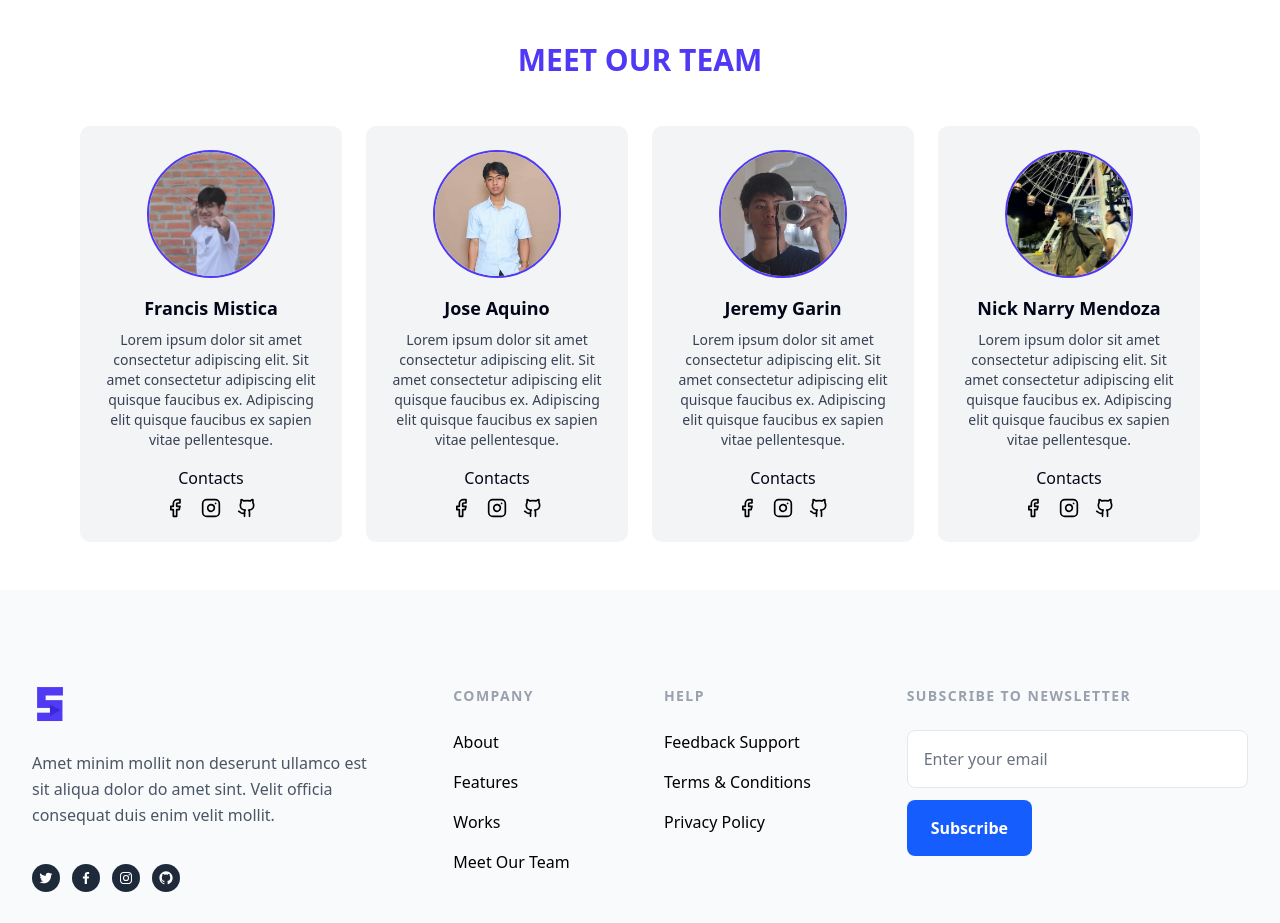
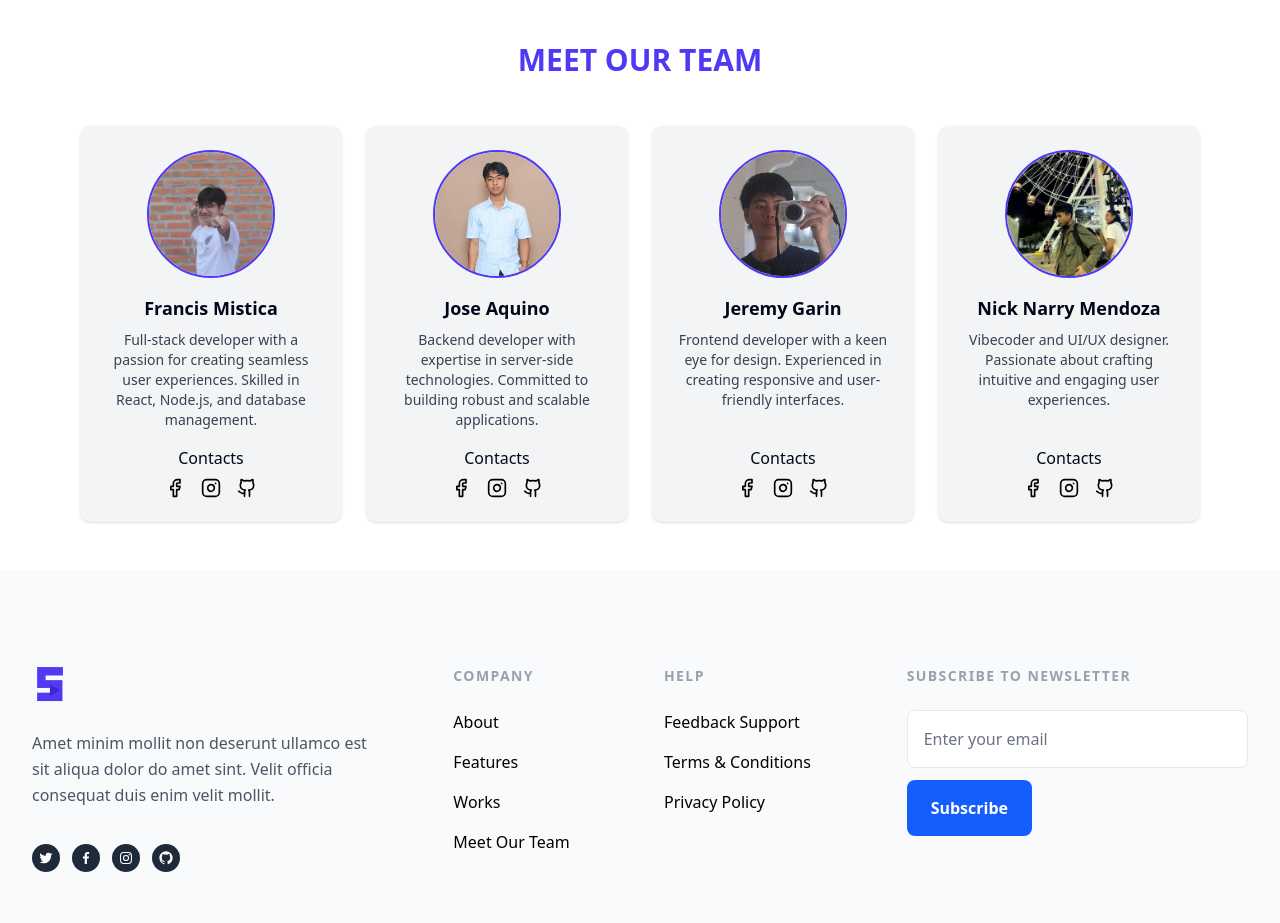
Before and after one commit to kazamijimin/hack-bugbusters-webapp, a Next.js app: page / in a window 1280 px wide. Shown: the part 1640-2563 px from the top of the page. Built offline with nearby package versions, Linux system fonts and the light colour scheme.

Commit message:
Refactor TeamMember component for improved layout and update team member bios

```diff
--- a/src/components/TeamMember.jsx
+++ b/src/components/TeamMember.jsx
@@ -3,33 +3,31 @@ import { Facebook, Instagram, Github } from 'lucide-react';
 
 const TeamMember = ({ name, bio, image }) => {
   return (
-    <div className="bg-gray-100 p-6 rounded-lg flex flex-col items-center">
-      {}
-      <div className="w-32 h-32 rounded-full border-2 border-indigo-600 bg-gray-200 mb-4 overflow-hidden">
+    <div className="bg-gray-100 p-6 rounded-lg flex flex-col items-center h-full shadow-sm hover:shadow-md transition-shadow">
+      <div className="w-32 h-32 rounded-full border-2 border-indigo-600 bg-gray-200 mb-4 overflow-hidden flex-shrink-0">
         <img src={image} alt={`${name}'s profile`} className="w-full h-full object-cover" />
       </div>
 
-      {}
-      <h3 className="font-bold text-lg mb-2">{name}</h3>
+      <h3 className="font-bold text-lg mb-2 text-center">{name}</h3>
 
-      {}
-      <p className="text-sm text-center text-gray-700 mb-4">{bio}</p>
+      <p className="text-sm text-center text-gray-700 mb-4 flex-grow">{bio}</p>
 
-      {}
-      <div className="mb-2">
+      <div className="mt-auto w-full">
+        <div className="mb-2 text-center">
           <span className="font-medium">Contacts</span>
         </div>
 
-      <div className="flex space-x-4">
-        <a href="#" className="text-black">
+        <div className="flex justify-center space-x-4">
+          <a href="#" className="text-black hover:text-indigo-600 transition-colors">
             <Facebook size={20} />
           </a>
-        <a href="#" className="text-black">
+          <a href="#" className="text-black hover:text-indigo-600 transition-colors">
             <Instagram size={20} />
           </a>
-        <a href="#" className="text-black">
+          <a href="#" className="text-black hover:text-indigo-600 transition-colors">
             <Github size={20} />
           </a>
+        </div>
       </div>
     </div>
   );
@@ -39,32 +37,30 @@ export default function TeamPage() {
   const teamMembers = [
     {
       name: "Francis Mistica",
-      bio: "Lorem ipsum dolor sit amet consectetur adipiscing elit. Sit amet consectetur adipiscing elit quisque faucibus ex. Adipiscing elit quisque faucibus ex sapien vitae pellentesque.",
+      bio: "Full-stack developer with a passion for creating seamless user experiences. Skilled in React, Node.js, and database management.",
       image: "assets/picture/kiks.jpg"
     },
     {
       name: "Jose Aquino",
-      bio: "Lorem ipsum dolor sit amet consectetur adipiscing elit. Sit amet consectetur adipiscing elit quisque faucibus ex. Adipiscing elit quisque faucibus ex sapien vitae pellentesque.",
+      bio: "Backend developer with expertise in server-side technologies. Committed to building robust and scalable applications.",
       image: "assets/picture/jose.jpg"
     },
     {
       name: "Jeremy Garin",
-      bio: "Lorem ipsum dolor sit amet consectetur adipiscing elit. Sit amet consectetur adipiscing elit quisque faucibus ex. Adipiscing elit quisque faucibus ex sapien vitae pellentesque.",
+      bio: "Frontend developer with a keen eye for design. Experienced in creating responsive and user-friendly interfaces.",
       image: "assets/picture/jem.jpg"
     },
     {
       name: "Nick Narry Mendoza",
-      bio: "Lorem ipsum dolor sit amet consectetur adipiscing elit. Sit amet consectetur adipiscing elit quisque faucibus ex. Adipiscing elit quisque faucibus ex sapien vitae pellentesque.",
+      bio: "Vibecoder and UI/UX designer. Passionate about crafting intuitive and engaging user experiences.",
       image: "assets/picture/nick.jpg"
     }
   ];
 
   return (
     <div className="max-w-6xl mx-auto py-12 px-4">
-      {}
       <h1 className="text-3xl font-bold text-center text-indigo-600 mb-12">MEET OUR TEAM</h1>
 
-      {}
       <div className="grid grid-cols-1 md:grid-cols-2 lg:grid-cols-4 gap-6">
         {teamMembers.map((member, index) => (
           <TeamMember
```
Lines whose indentation alone changed are shown as unchanged.
